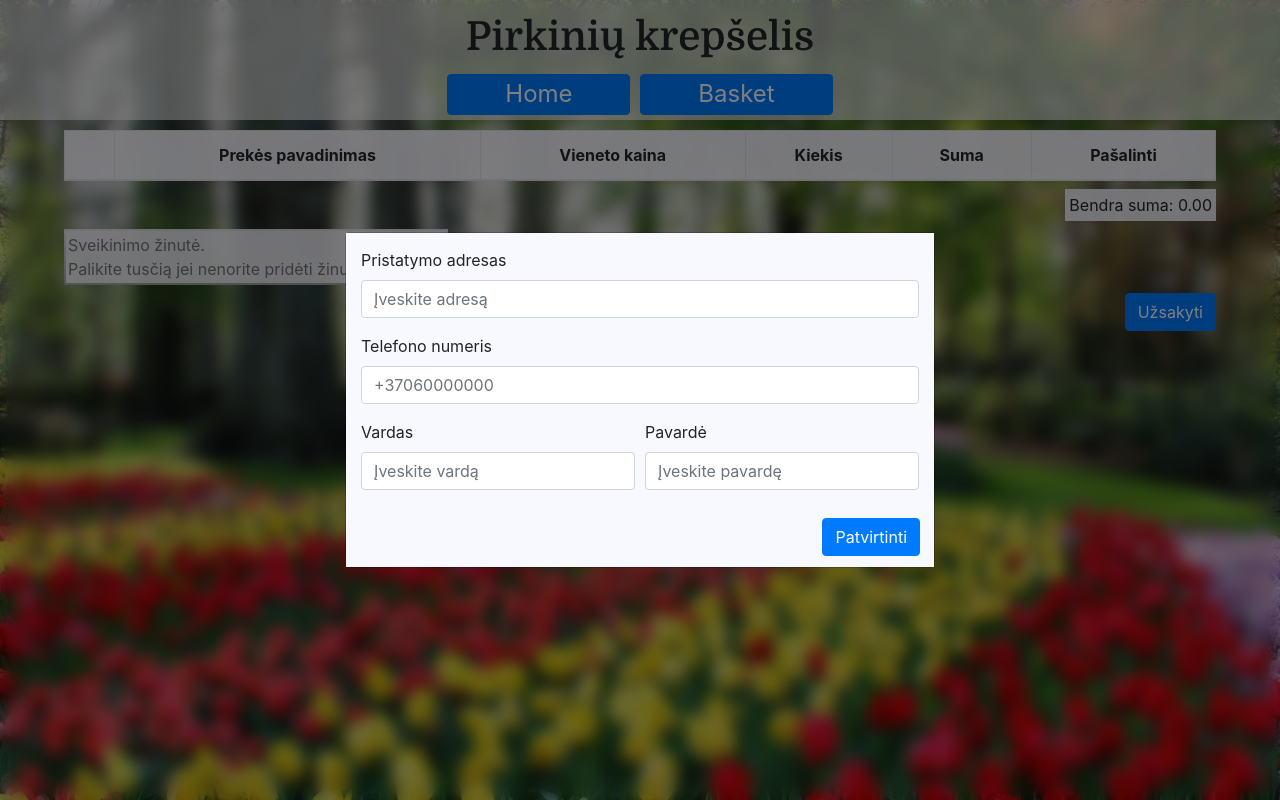
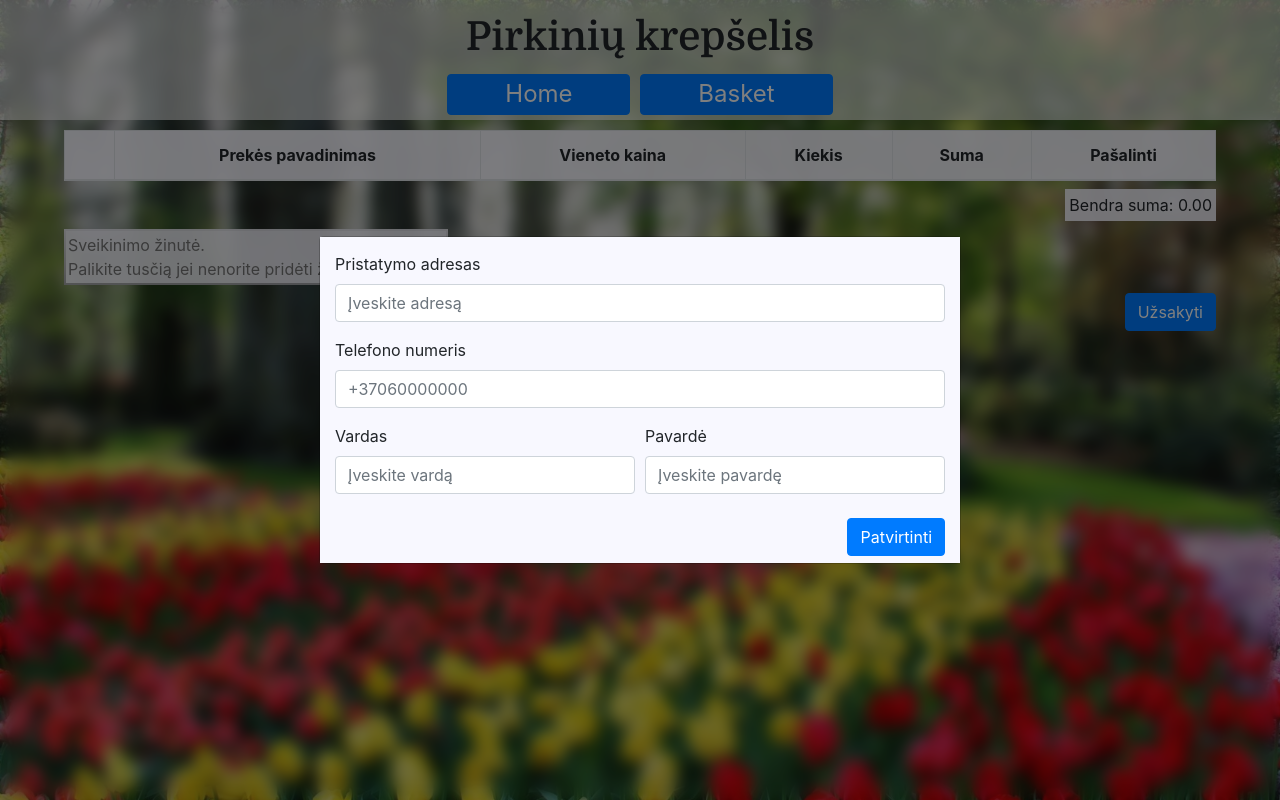
Before and after one commit to TomasKireilis/geliu-e-parduotuve, a React (Create React App) app: page /cart in a window 1280 px wide. Both pictures are taken after a click on the button "Užsakyti". Built offline with nearby package versions, Linux system fonts and the light colour scheme.

Commit message:
Added changes for making an order F

```diff
--- a/src/App.css
+++ b/src/App.css
@@ -266,4 +266,7 @@ table thead tr {
 .order-form {
   padding: 15px;
   background-color: rgba(248, 248, 255, 1);
+  min-width: min(100vw, 400px);
+  width: 50vw;
+  max-width: 900px;
 }
--- a/src/Service/FlowerService.js
+++ b/src/Service/FlowerService.js
@@ -26,3 +26,13 @@ function mapFlowerData(data) {
 
   return temp;
 }
+export async function postOrder(formData) {
+  const requestOptions = {
+    method: 'POST',
+    headers: { 'Content-Type': 'application/json' },
+    body: JSON.stringify(formData)
+};
+  console.log(formData);
+  const response = await fetch("http://localhost:8080/order", requestOptions);
+  console.log(response);
+}
--- a/src/ShoppingCartPage/ShoppingCartOrderButton.js
+++ b/src/ShoppingCartPage/ShoppingCartOrderButton.js
@@ -6,47 +6,75 @@ import Container from "react-bootstrap/Container";
 import Row from "react-bootstrap/Row";
 import Col from "react-bootstrap/Col";
 import {Form} from "react-bootstrap";
+import {postOrder} from "Service/FlowerService";
 
 function ShoppingCartOrderButton(props) {
-    const [popupAcive, setpopupAcive] = useState(false);
+    const { cartItems, cartNote } = useContext(GlobalContext);
+
+    const [popupActive, setpopupActive] = useState(false);
+    const [formData, setformData] = useState({basket:{items:cartItems}, greetingMessage:cartNote});
 
     return (
         <>
-            <Button className="order-button" onClick={() => setpopupAcive(true)}>
+            <Button className="order-button" onClick={() => setpopupActive(true)}>
                 Užsakyti
             </Button>
-            {popupAcive && (
+            {popupActive && (
                 <VerticallyCenteredModal
-                    show={popupAcive}
-                    onHide={() => setpopupAcive(false)}
+                    show={popupActive}
+                    onHide={() => setpopupActive(false)}
                 >
                     <Form className="order-form">
                         <Form.Group controlId="formAddress">
                             <Form.Label>Pristatymo adresas</Form.Label>
-                            <Form.Control type="text" placeholder="Įveskite adresą" />
+                            <Form.Control type="text" placeholder="Įveskite adresą" onChange={
+                                e => {
+                                    formData.shippingAddress = e.target.value
+                                    setformData(formData)
+                                }
+                            } />
                         </Form.Group>
 
                         <Form.Group controlId="formPhoneNo">
                             <Form.Label>Telefono numeris</Form.Label>
-                            <Form.Control type="text" placeholder="+37060000000" />
+                            <Form.Control type="text" placeholder="+37060000000" onChange={
+                                e => {
+                                    formData.phone = e.target.value
+                                    setformData(formData)
+                                }
+                            } />
                         </Form.Group>
 
                         <Form.Row>
                             <Form.Group as={Col} controlId="formName">
                                 <Form.Label>Vardas</Form.Label>
-                                <Form.Control type="text" placeholder="Įveskite vardą" />
+                                <Form.Control type="text" placeholder="Įveskite vardą" onChange={
+                                    e => {
+                                        formData.name = e.target.value
+                                        setformData(formData)
+                                    }
+                                } />
                             </Form.Group>
 
                             <Form.Group as={Col} controlId="formSurname">
                                 <Form.Label>Pavardė</Form.Label>
-                                <Form.Control type="text" placeholder="Įveskite pavardę" />
+                                <Form.Control type="text" placeholder="Įveskite pavardę" onChange={
+                                    e => {
+                                        formData.surname = e.target.value
+                                        setformData(formData)
+                                    }
+                                } />
                             </Form.Group>
                         </Form.Row>
-                        <Form.Row className="order-button">
-                            <Button type="submit">
+                            <Button className="order-button" onClick={(e) => {
+                                    formData.greetingMessage = cartNote
+                                    formData.basket = {items:cartItems}
+                                    setformData(formData)
+                                    postOrder(formData)
+                                }
+                            }>
                                 Patvirtinti
-                            </Button>
-                        </Form.Row>
+                            </Button >
                     </Form>
                 </VerticallyCenteredModal>
             )}
```
